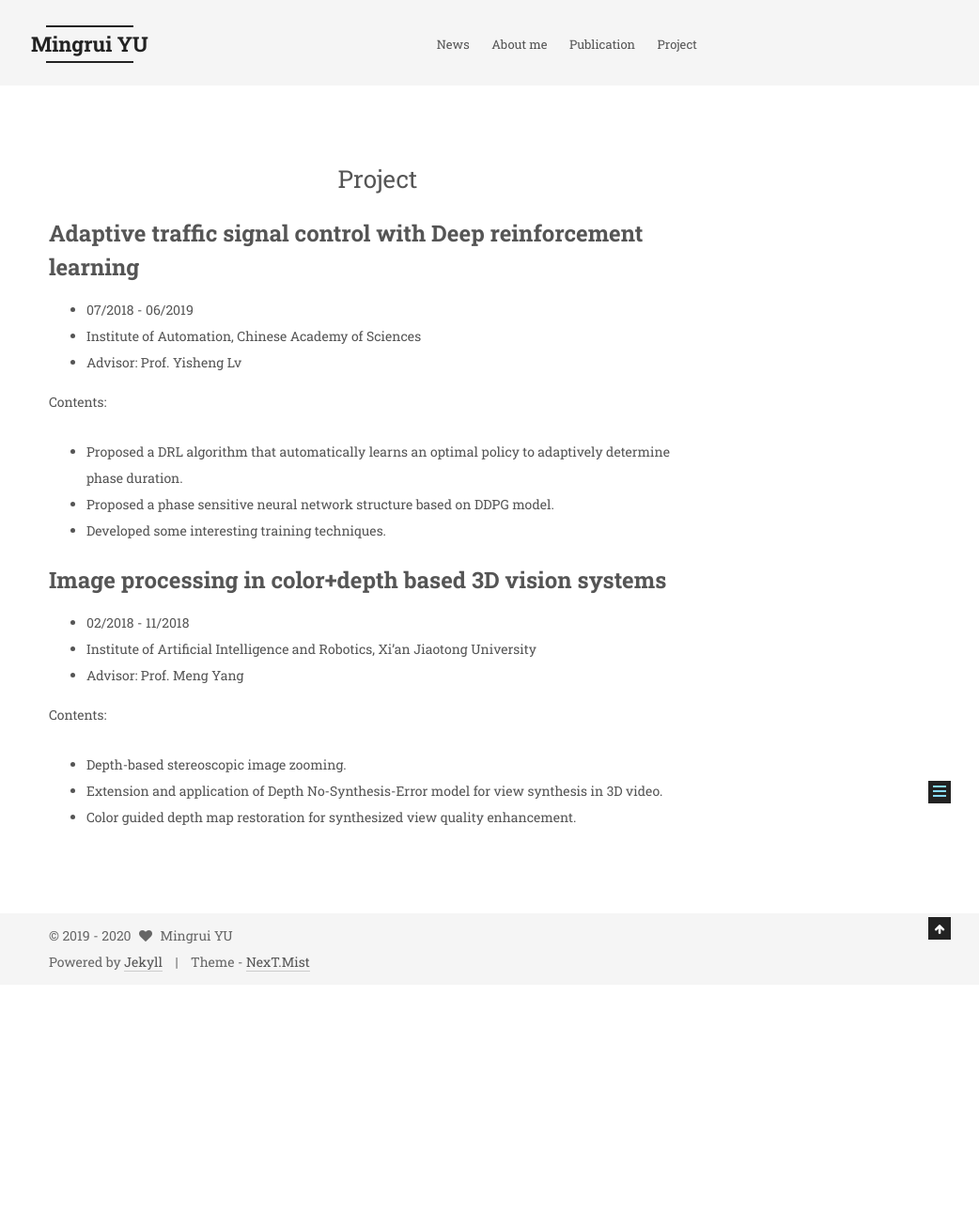
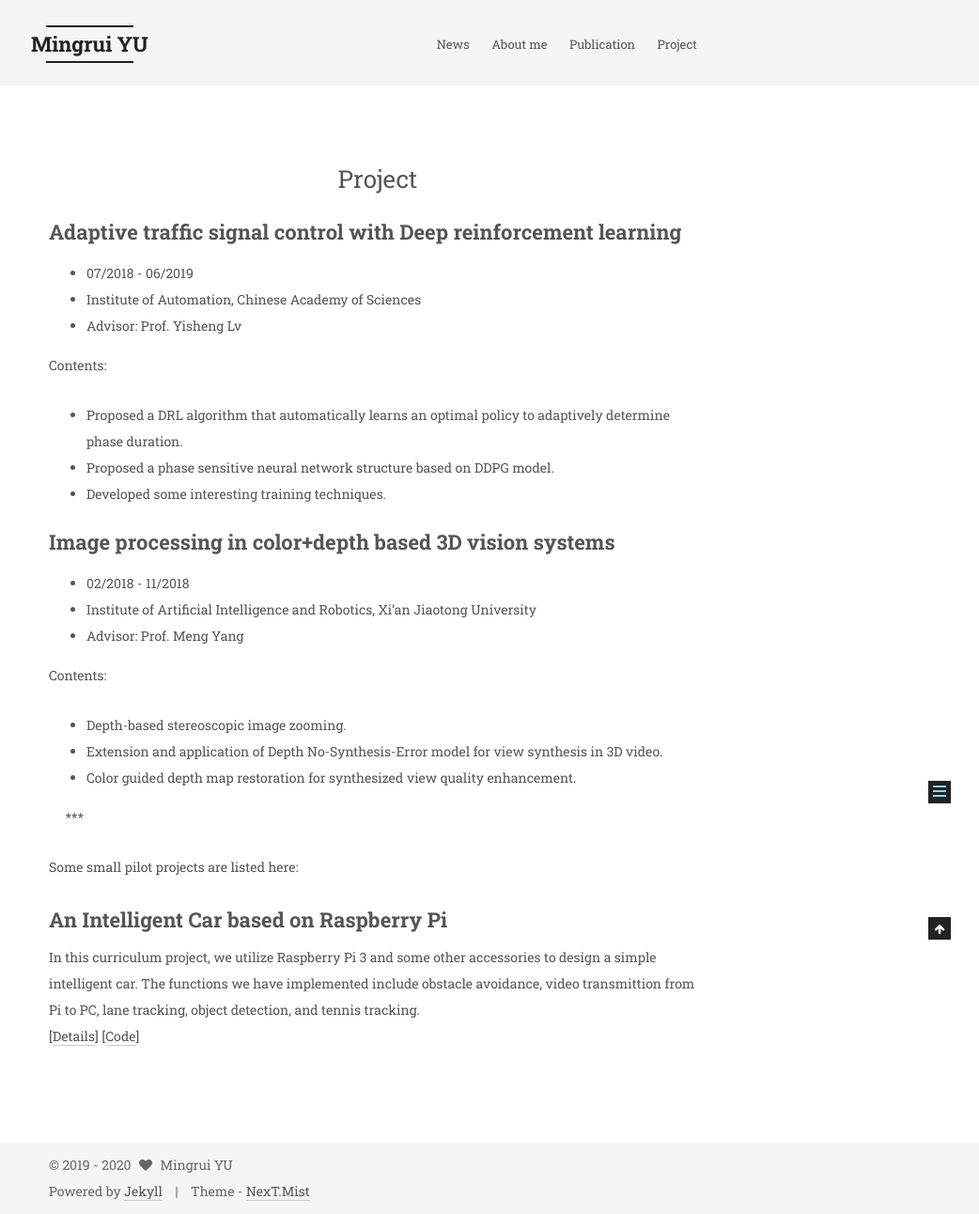
Before and after one commit to Mingrui-Yu/Mingrui-Yu.github.io, a Jekyll site: the page built from project/index.md, in a window 1280 px wide. Shown: the whole page at 94% size, without its empty margins (238-1280 px from the left). Built offline with Jekyll 4.4.1, drawn with Linux system fonts in a browser that asks for light colours; before the commit the page ends 1048 px from its top, so only the background shows below that.

Commit message:
Update index.md

```diff
--- a/project/index.md
+++ b/project/index.md
@@ -8,7 +8,7 @@ title: Project
 
 
 
-# Adaptive traffic signal control with Deep reinforcement learning
+## Adaptive traffic signal control with Deep reinforcement learning
 * 07/2018 - 06/2019
 * Institute of Automation, Chinese Academy of Sciences
 * Advisor: Prof. Yisheng Lv
@@ -19,7 +19,7 @@ phase duration.
 * Proposed a phase sensitive neural network structure based on DDPG model.
 * Developed some interesting training techniques.
 
-# Image processing in color+depth based 3D vision systems
+## Image processing in color+depth based 3D vision systems
 * 02/2018 - 11/2018
 * Institute of Artificial Intelligence and Robotics, Xi’an Jiaotong University
 * Advisor: Prof. Meng Yang
@@ -28,3 +28,14 @@ Contents:
 * Depth-based stereoscopic image zooming.
 * Extension and application of Depth No-Synthesis-Error model for view synthesis in 3D video.
 * Color guided depth map restoration for synthesized view quality enhancement.
+
+&emsp;
+***
+&emsp;
+
+Some small pilot projects are listed here:
+
+## An Intelligent Car based on Raspberry Pi
+
+In this curriculum project, we utilize Raspberry Pi 3 and some other accessories to design a simple intelligent car. The functions we have implemented include obstacle avoidance, video transmittion from Pi to PC, lane tracking, object detection, and tennis tracking.
+[[Details](https://github.com/Mingrui-Yu/RaspberryCar)] [[Code](https://github.com/Mingrui-Yu/RaspberryCar)]
```
